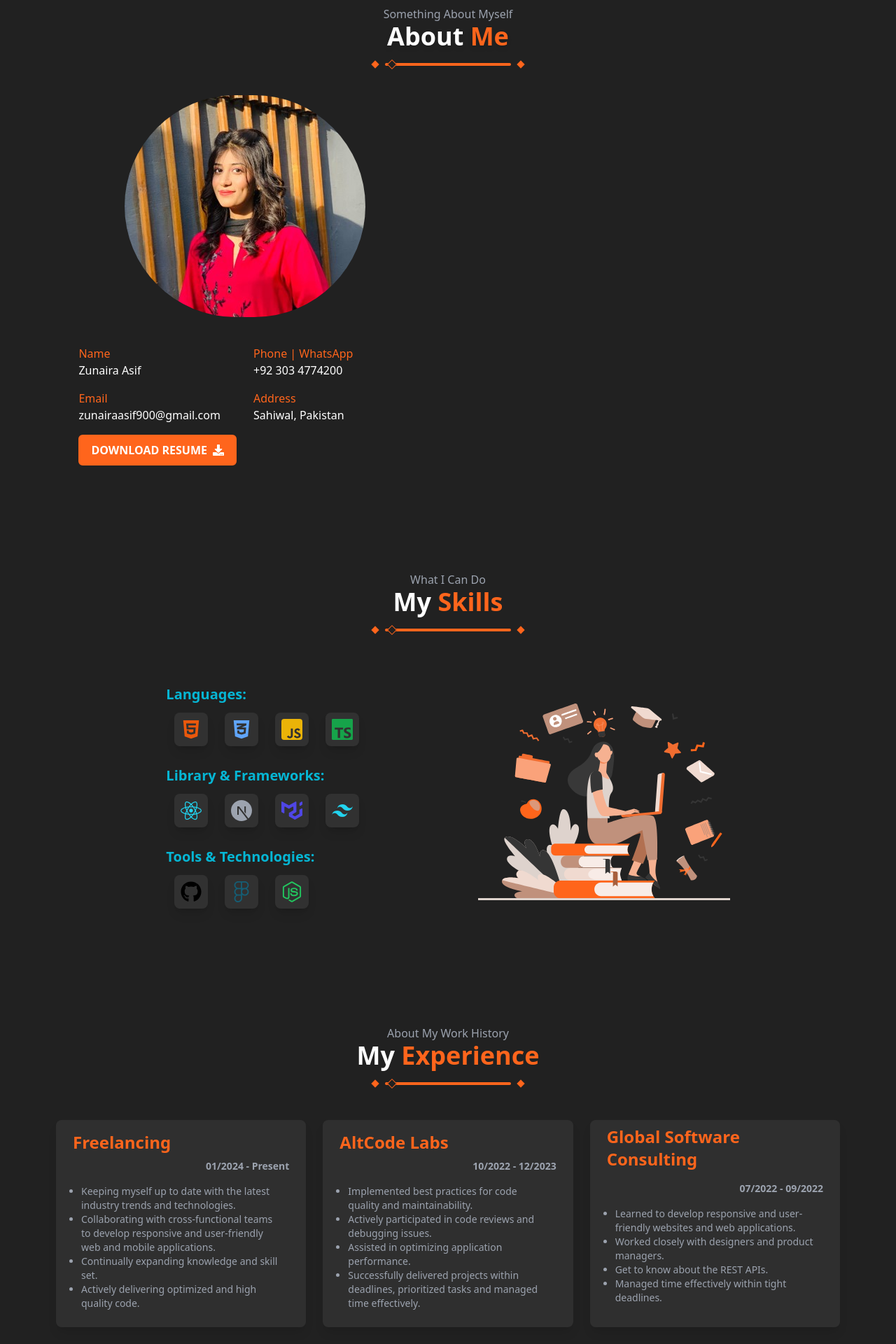
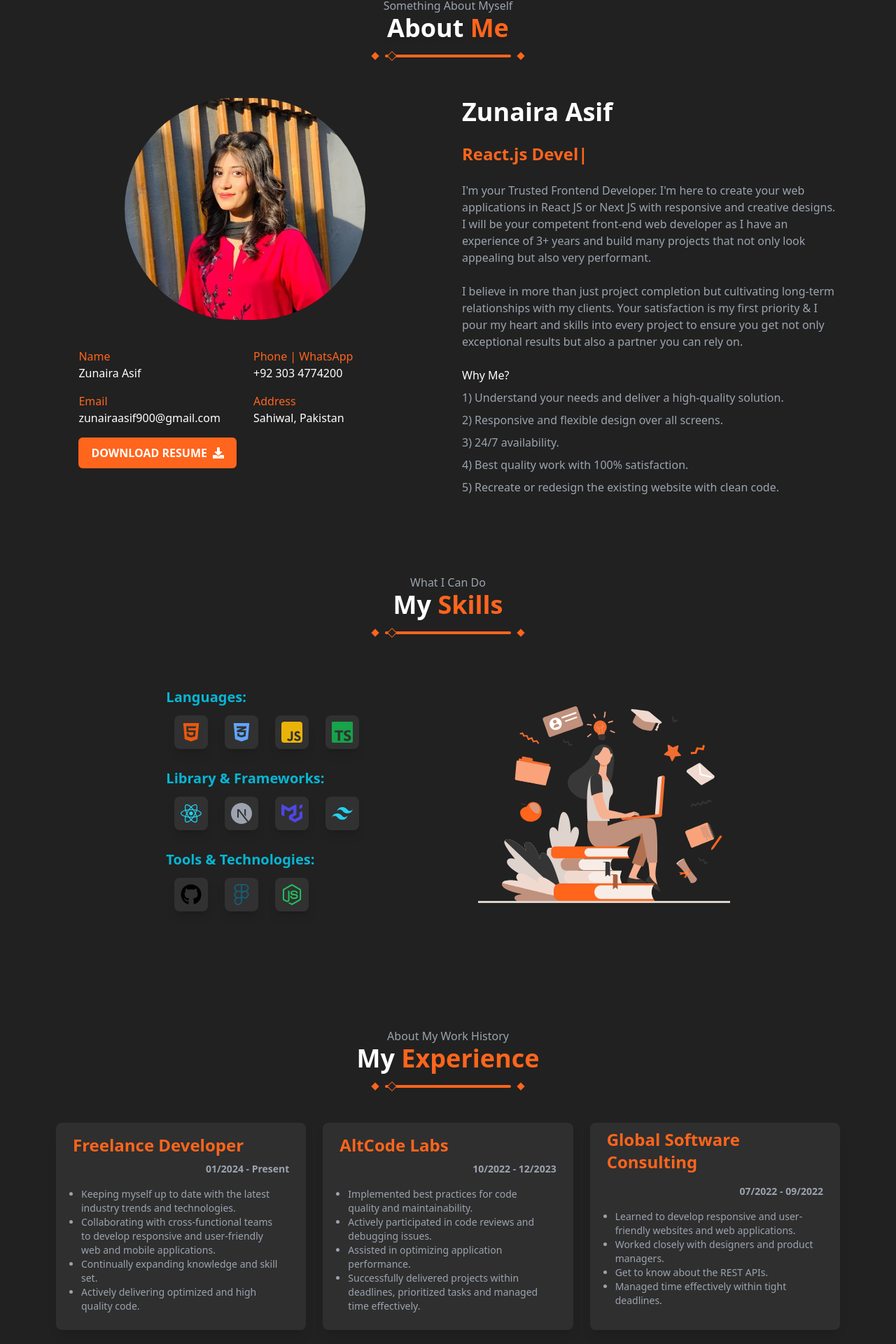
Before and after one commit to zunairaasif/My-Portfolio, a React (Create React App) app: page /about in a window 1280 px wide. Shown: the part 116-2036 px from the top of the page at 70% size. Built offline with nearby package versions, Linux system fonts and the light colour scheme.

Commit message:
UI bugs fixed

```diff
--- a/src/App.js
+++ b/src/App.js
@@ -8,6 +8,7 @@ import Projects from "./pages/Projects";
 import Navbar from "./components/common/Navbar";
 import Footer from "./components/common/Footer";
 import NotFound from "./components/layouts/NotFound";
+import ScrollToTop from "./components/common/ScrollToTop";
 import ProjectDetail from "./components/layouts/ProjectDetail";
 
 function App() {
@@ -15,6 +16,7 @@ function App() {
   const isFalse = location.pathname.includes("404");
   return (
     <>
+      <ScrollToTop />
       {isFalse || <Navbar />}
       <div className="px-5 md:px-20">
         <Routes>
--- a/src/components/animations/index.jsx
+++ b/src/components/animations/index.jsx
@@ -1,4 +1,4 @@
-// Section Heading Animation
+// Animate top to bottom
 export const headingAnimation = {
   hidden: {
     y: -200,
@@ -11,7 +11,7 @@ export const headingAnimation = {
   },
 };
 
-// Section Body
+// Animate bottom to top
 export const sectionBodyAnimation = {
   hidden: {
     y: 30,
@@ -27,8 +27,8 @@ export const sectionBodyAnimation = {
   },
 };
 
-// Contact info
-export const contactInfoAnimation = {
+// Animate Left to Right
+export const animateRight = {
   hidden: {
     x: -100,
     opacity: 0,
@@ -43,8 +43,8 @@ export const contactInfoAnimation = {
   },
 };
 
-// Contact Animation
-export const contactAnimation = {
+// Animate top to bottom
+export const animateBottom = {
   hidden: {
     y: -200,
     opacity: 0,
@@ -59,19 +59,18 @@ export const contactAnimation = {
   },
 };
 
-// Animate UP
-export const animateUp = {
+// Animate Right to Left
+export const animateLeft = {
   hidden: {
+    x: 30,
     opacity: 0,
-    y: 100,
   },
   visible: {
+    x: 0,
     opacity: 1,
-    y: 0,
     transition: {
+      delay: 0.75,
       duration: 0.5,
-      delay: 0.2,
-      // ease: "easeOut",
     },
   },
 };
--- a/src/components/common/Navbar/index.jsx
+++ b/src/components/common/Navbar/index.jsx
@@ -3,16 +3,38 @@ import {
   RiFolderInfoFill,
   RiContactsBook2Fill,
 } from "react-icons/ri";
-import React from "react";
 import { MdWork } from "react-icons/md";
 import Drawer from "react-modern-drawer";
 import "react-modern-drawer/dist/index.css";
 import { Link, NavLink } from "react-router-dom";
+import React, { useState, useEffect } from "react";
 import { FaHome, FaDownload } from "react-icons/fa";
 
 import PrimaryBtn from "../../buttons/PrimaryButton";
 
 export default function Navbar() {
+  // Show Navbar on Scroll UP
+  const [show, setShow] = useState(false);
+  const [lastScrollY, setLastScrollY] = useState(0);
+  useEffect(() => {
+    const controlNavbar = () => {
+      if (typeof window !== "undefined") {
+        if (window.scrollY > lastScrollY) {
+          setShow(true);
+        } else {
+          setShow(false);
+        }
+        setLastScrollY(window.scrollY);
+      }
+    };
+    if (typeof window !== "undefined") {
+      window.addEventListener("scroll", controlNavbar);
+      return () => {
+        window.removeEventListener("scroll", controlNavbar);
+      };
+    }
+  }, [lastScrollY]);
+
   const navLinks = [
     { title: "Home", link: "/", icon: <FaHome /> },
     { title: "About", link: "/about", icon: <RiFolderInfoFill /> },
@@ -44,7 +66,11 @@ export default function Navbar() {
   };
 
   return (
-    <div className="bg-secondary shadow-lg">
+    <div
+      className={`w-full fixed z-50 flex items-center justify-stretch
+      bg-secondary shadow-lg transition-all duration-300 ease-linear
+      ${show ? "-top-20" : "top-0"}`}
+    >
       <div className="w-full flex items-center justify-between px-3 md:px-24 py-3">
         <div>
           <Link to="/">
--- /dev/null
+++ b/src/components/common/ScrollToTop/index.jsx
@@ -0,0 +1,12 @@
+import { useEffect } from "react";
+import { useLocation } from "react-router-dom";
+
+export default function ScrollToTop() {
+  const { pathname } = useLocation();
+
+  useEffect(() => {
+    window.scrollTo(0, 0);
+  }, [pathname]);
+
+  return null;
+}
--- a/src/components/layouts/Experience/index.jsx
+++ b/src/components/layouts/Experience/index.jsx
@@ -3,7 +3,7 @@ import { motion, useAnimation } from "framer-motion";
 import { useInView } from "react-intersection-observer";
 
 import BottomLine from "../../common/BottomLine";
-import { headingAnimation } from "../../animations";
+import { headingAnimation, sectionBodyAnimation } from "../../animations";
 
 const Experience = () => {
   const animation = useAnimation();
@@ -21,7 +21,7 @@ const Experience = () => {
   const exp = [
     {
       id: 1,
-      title: "Freelancing",
+      title: "Freelance Developer",
       year: "01/2024 - Present",
       p1: "Keeping myself up to date with the latest industry trends and technologies.",
       p2: "Collaborating with cross-functional teams to develop responsive and user-friendly web and mobile applications.",
@@ -51,7 +51,6 @@ const Experience = () => {
   return (
     <div>
       <motion.div
-        ref={ref}
         className="mb-12"
         initial="hidden"
         animate={viewDiv && "visible"}
@@ -64,6 +63,12 @@ const Experience = () => {
         <BottomLine />
       </motion.div>
 
+      <motion.div
+        ref={ref}
+        initial="hidden"
+        animate={viewDiv && "visible"}
+        variants={sectionBodyAnimation}
+      >
         <div className="grid grid-cols-1 gap-6 sm:grid-cols-2 lg:grid-cols-3">
           {exp.map((item) => (
             <div className="p-6 bg-secondary bg-opacity-90 backdrop-blur-lg rounded-lg shadow-lg hover:shadow-primary duration-300 cursor-pointer">
@@ -71,7 +76,9 @@ const Experience = () => {
                 {item.title}
               </h3>
               <div className="text-right mb-4">
-              <p className="text-sm text-neutral font-semibold">{item.year}</p>
+                <p className="text-sm text-neutral font-semibold">
+                  {item.year}
+                </p>
               </div>
 
               <div className="px-3 text-sm text-neutral">
@@ -87,6 +94,7 @@ const Experience = () => {
             </div>
           ))}
         </div>
+      </motion.div>
     </div>
   );
 };
--- a/src/components/layouts/Intro/index.jsx
+++ b/src/components/layouts/Intro/index.jsx
@@ -34,7 +34,7 @@ const Intro = () => {
   return (
     <div
       className=" min-h-[100vh] flex flex-col-reverse lg:flex-row
-      items-center sm:justify-center justify-between"
+      items-center sm:justify-center justify-between mt-10"
     >
       <motion.div
         initial={{ x: "-100vw" }}
--- a/src/components/layouts/Skills/index.jsx
+++ b/src/components/layouts/Skills/index.jsx
@@ -22,8 +22,8 @@ import {
   headingAnimation,
   sectionBodyAnimation,
 } from "../../../components/animations";
+import skill from "../../../assets/skills.json";
 import BottomLine from "../../common/BottomLine";
-import skill from "../../../assets/skills.json";
 
 const Skills = () => {
   const animation = useAnimation();
@@ -139,15 +139,9 @@ const Skills = () => {
           </div>
         </motion.div>
 
-        <motion.div
-          initial={{ y: 50, opacity: 0 }}
-          animate={viewDiv && "visible"}
-          variants={sectionBodyAnimation}
-        >
-          <div>
-            <Lottie options={defaultOptions} height={400} width={360} />
-          </div>
-        </motion.div>
+        <div>
+          <Lottie options={defaultOptions} height={400} width={360} />
+        </div>
       </div>
     </div>
   );
--- a/src/pages/About.jsx
+++ b/src/pages/About.jsx
@@ -9,25 +9,20 @@ import Education from "../components/layouts/Education";
 import BottomLine from "../components/common/BottomLine";
 import Experience from "../components/layouts/Experience";
 import PrimaryBtn from "../components/buttons/PrimaryButton";
-import { contactInfoAnimation, animateUp } from "../components/animations";
+import { sectionBodyAnimation } from "../components/animations";
 
 const About = () => {
   const animation = useAnimation();
   const [ref, inView] = useInView();
-  const [ref2, inView2] = useInView();
   const [viewDiv, setViewDiv] = useState(false);
-  const [viewDiv2, setViewDiv2] = useState(false);
 
   useEffect(() => {
     if (inView) {
       setViewDiv(true);
-    } else if (inView2) {
-      setViewDiv2(true);
     } else {
       setViewDiv(false);
-      setViewDiv2(false);
     }
-  }, [inView, inView2, animation]);
+  }, [inView, animation]);
 
   const whyMe = [
     {
@@ -65,10 +60,10 @@ const About = () => {
   };
 
   return (
-    <div className="flex flex-col py-14 gap-28">
+    <div className="flex flex-col mb-20 mt-28 gap-28">
       <div>
         <motion.div
-          className="mb-10"
+          className="mb-14"
           initial={{ y: -200, opacity: 0 }}
           animate={{
             y: 0,
@@ -99,14 +94,7 @@ const About = () => {
               />
             </motion.div>
 
-            <motion.div
-              ref={ref}
-              initial="hidden"
-              animate={viewDiv && "visible"}
-              variants={contactInfoAnimation}
-              className="hidden md:flex w-full justify-center mt-10"
-            >
-              <div className="grid grid-cols-2 gap-x-6 gap-y-4">
+            <div className="grid grid-cols-2 gap-x-6 mt-10 gap-y-4">
               {contact.map((item) => (
                 <div key={item.title}>
                   <h2 className="font-medium mr-2 text-primary">
@@ -121,14 +109,13 @@ const About = () => {
                 <FaDownload />
               </PrimaryBtn>
             </div>
-            </motion.div>
           </div>
 
           <motion.div
-            ref={ref2}
+            ref={ref}
             initial="hidden"
-            animate={viewDiv2 && "visible"}
-            variants={animateUp}
+            animate={viewDiv && "visible"}
+            variants={sectionBodyAnimation}
             className="flex flex-col gap-6"
           >
             <h1 className="text-4xl font-semibold text-center md:text-left">
--- a/src/pages/Contact.jsx
+++ b/src/pages/Contact.jsx
@@ -12,10 +12,14 @@ import { motion, useAnimation } from "framer-motion";
 import { useInView } from "react-intersection-observer";
 import { FaSquareUpwork, FaLocationDot } from "react-icons/fa6";
 
+import {
+  animateBottom,
+  headingAnimation,
+  sectionBodyAnimation,
+} from "../components/animations";
 import "./style.css";
 import reach from "../assets/reach.json";
 import BottomLine from "../components/common/BottomLine";
-import { headingAnimation, contactAnimation } from "../components/animations";
 
 const Contact = () => {
   const animation = useAnimation();
@@ -70,7 +74,7 @@ const Contact = () => {
   ];
 
   return (
-    <div className="parent py-16">
+    <div className="parent mb-16 mt-28">
       <motion.div
         initial="hidden"
         animate={viewDiv && "visible"}
@@ -88,7 +92,7 @@ const Contact = () => {
           ref={ref}
           initial="hidden"
           animate={viewDiv && "visible"}
-          variants={contactAnimation}
+          variants={animateBottom}
         >
           <Lottie options={defaultOptions} />
         </motion.div>
@@ -96,7 +100,7 @@ const Contact = () => {
         <motion.div
           initial={{ y: 50, opacity: 0 }}
           animate={viewDiv && "visible"}
-          variants={contactAnimation}
+          variants={sectionBodyAnimation}
         >
           <h2 className="text-2xl font-medium">Contact Info</h2>
 
--- a/src/pages/Projects.jsx
+++ b/src/pages/Projects.jsx
@@ -41,7 +41,7 @@ const Project = () => {
 
   return (
     <div className={`${location.pathname !== "/" && "pb-16"}`}>
-      <div className="parent py-16">
+      <div className="parent mb-16 mt-28">
         <motion.div
           initial="hidden"
           animate={viewDiv && "visible"}
```
Also changed, not shown: src/components/layouts/Education/index.jsx (+14 -5 lines). Lines whose indentation alone changed are shown as unchanged.
